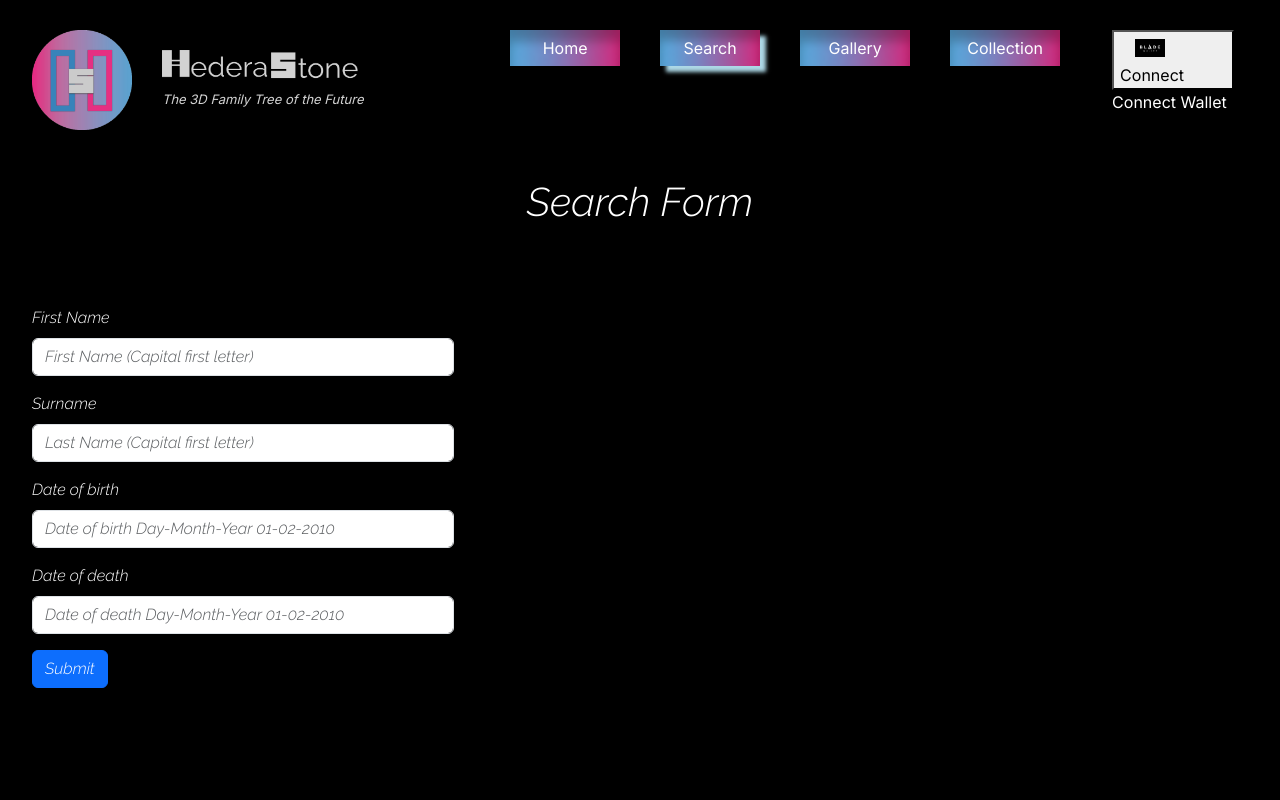
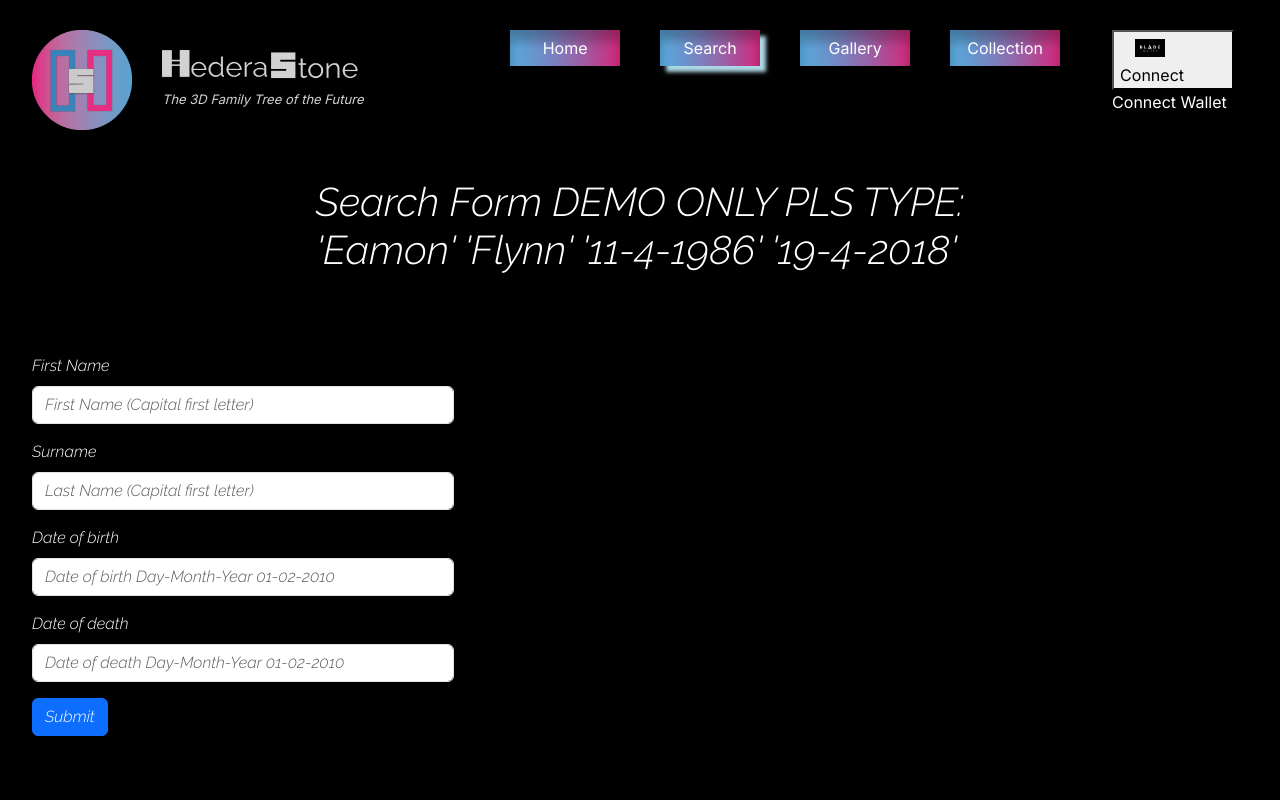
Before and after one commit to 010JGL/hedera_stone_v1, a Next.js app: page /nfts/search in a window 1280 px wide. Shown: the top 800 px of the page. Built offline with nearby package versions, Linux system fonts and the light colour scheme.

Commit message:
search page title

```diff
--- a/app/nfts/search/page.jsx
+++ b/app/nfts/search/page.jsx
@@ -42,7 +42,7 @@ export default function Search() {
   if (data3.length < 1) {
     return (
       <main className="main">
-        <h1 className="title">Search Form</h1>
+        <h1 className="title">Search Form DEMO ONLY PLS TYPE: <br></br>'Eamon' 'Flynn' '11-4-1986' '19-4-2018'</h1>
         <div className="form-container">
           <Form>
             <Form.Group className="mb-3" controlId="formBasicW3w">
```
